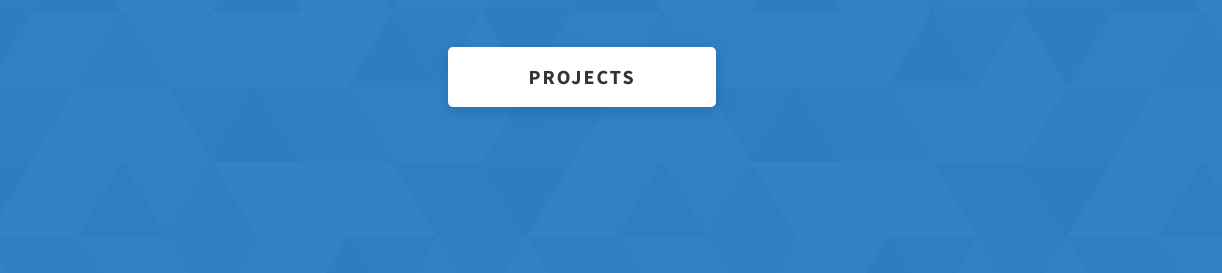
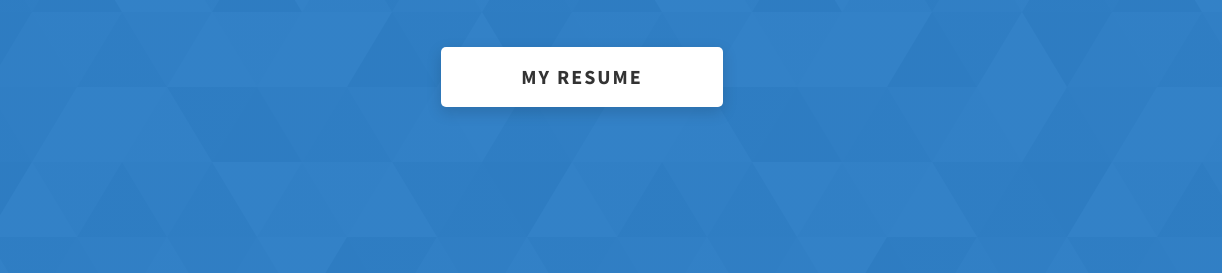
Before and after one commit to JeremyKu0327/JeremyKu.github.io, a website: page index.html in a window 1280 px wide. Shown: the part 438-711 px from the top of the page, 58-1280 px from the left. Drawn offline with Linux system fonts and the light colour scheme.

Commit message:
Update index.html

```diff
--- a/index.html
+++ b/index.html
@@ -90,7 +90,7 @@
           </p>
         </div>
         <div class="home-hero__cta">
-          <a href="./index.html#projects" class="btn btn--bg">Projects</a>
+          <a href="Ku Zheng Hom Resume.pdf" class="btn btn--bg">My Resume</a>
         </div>
       </div>
       <div class="home-hero__socials">
```
